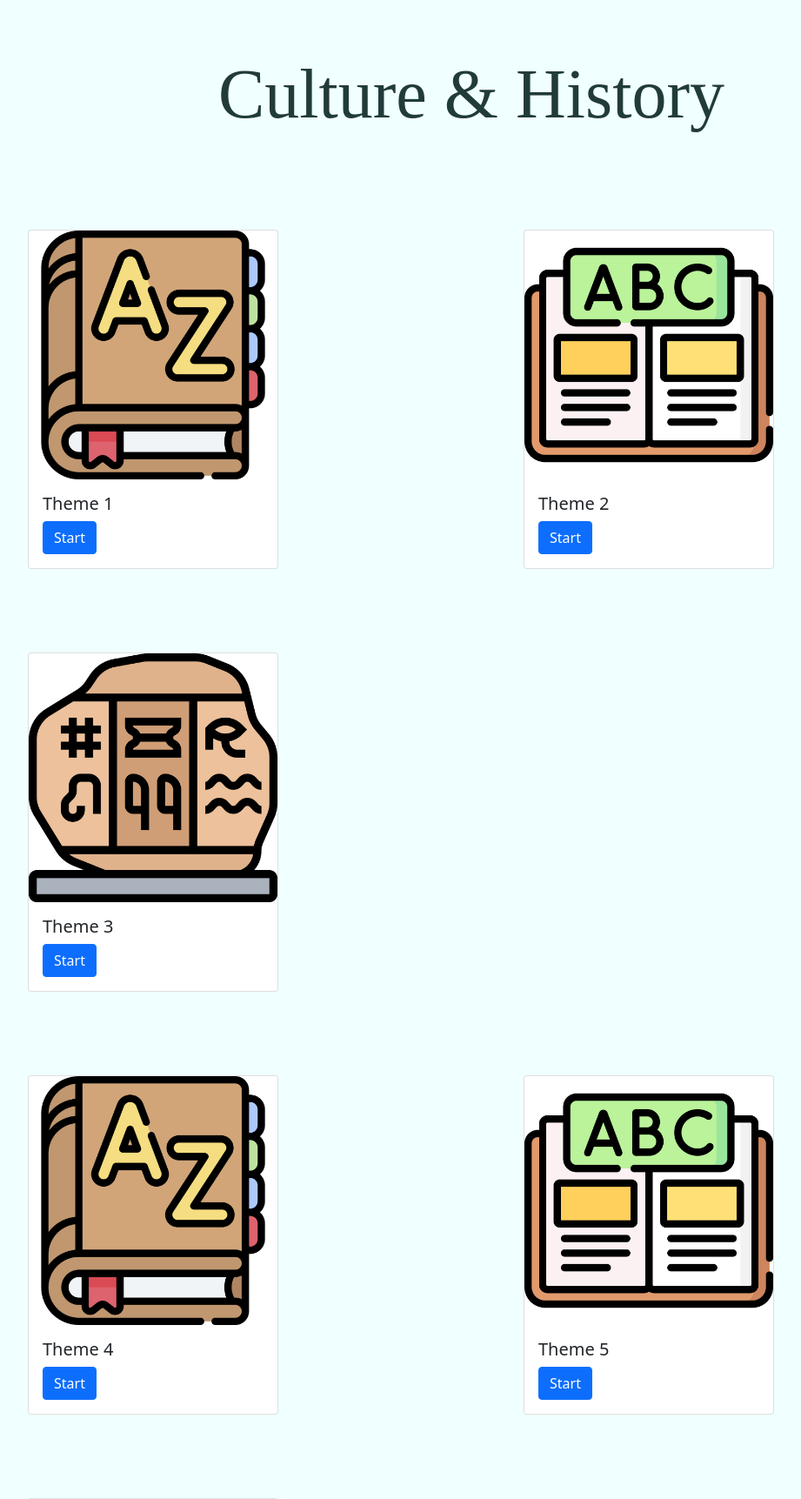
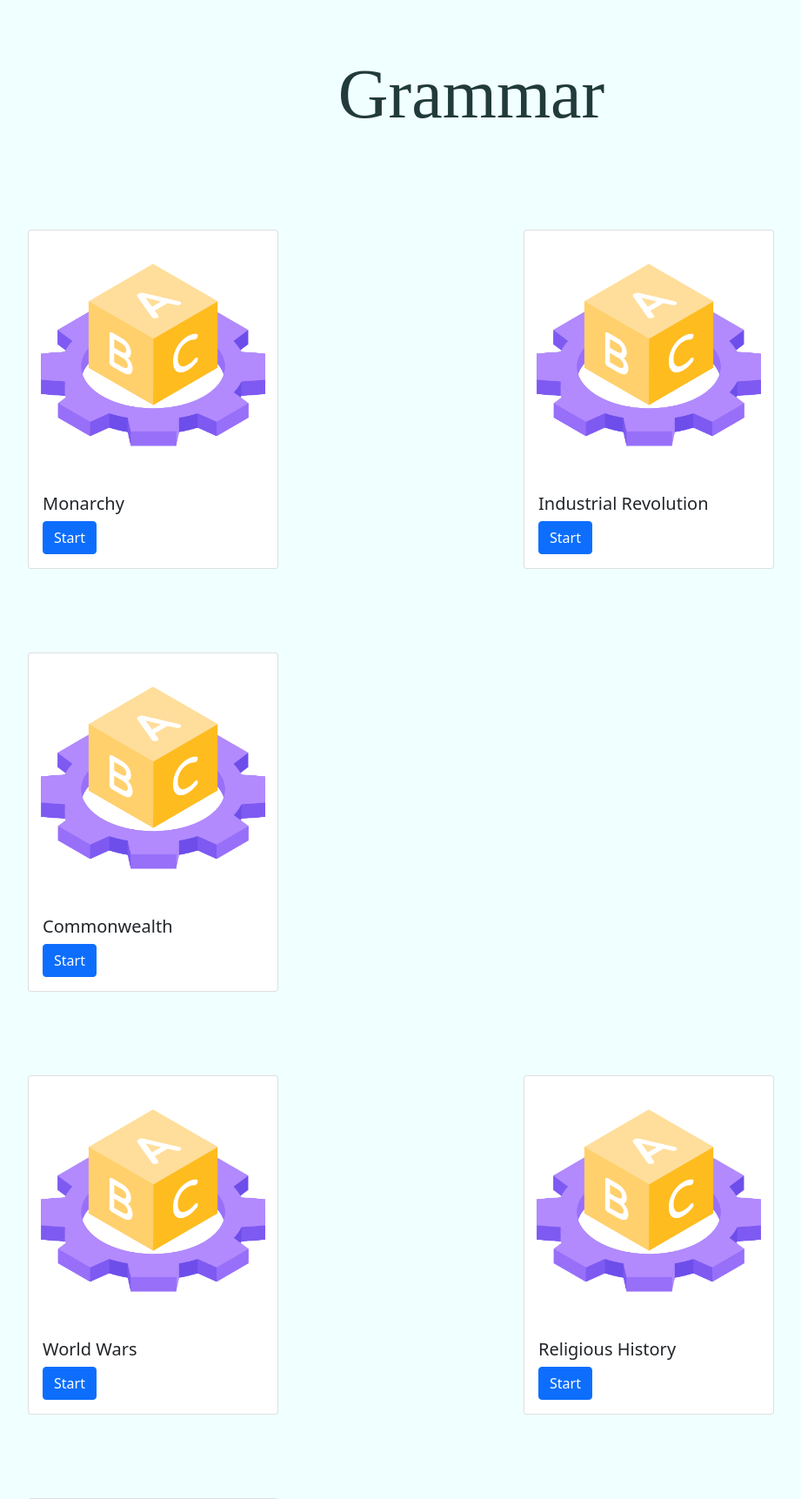
Before and after one commit to DidouLaMenace/WebSiteForLearningEnglish, a Flask app: a page that uses templates/cult/culture.html in a window 1280 px wide. Shown: the part 120-1843 px from the top of the page at 87% size, without its empty margins (98-1019 px from the left). Run offline with Flask 2, Linux system fonts and the light colour scheme; some web fonts are replaced.

Commit message:
Questions for grammar and history field

```diff
--- a/app.py
+++ b/app.py
@@ -1,22 +1,30 @@
 from flask import Flask,render_template,request
 from backend.content.selectvoc import theme_selected_voc
-from backend.content.exams import question_for_exams_voc,verifyExams
+from backend.content.exams import question_for_exams_voc
 
 app=Flask(__name__)
 
 theme_voc=["Animals","Gardening","Astronomy","Physical description","Family and Friends","Fruits and vegetables","Computer science","In the house", "Weather", "The human body","Hobbies","Nationality","Science","TOEIC"]
 theme_voc_img=["animaux.png","jardinage.png","astronomie.png","descriptionphysique.png","famille.png","legumes.png","informatique.png","maison.png","meteo.png","corpshumain.png","loisirs.png","nationalite.png","la-science.png","toeic.png"]
+
+theme_gram=["Present Simple","Present Continuous","Preterit","Past continuous","Present Perfect","Present Perfect Continuous","Past Perfect","Future Simple","Future Continuous","Modals","Comparative","Superlative"]
+
+theme_culture = ["Monarchy","Industrial Revolution","Commonwealth","World Wars","Religious History","Sports and Leisure"]
+
+
 @app.route("/")
 def page_accueil():
     return render_template("accueil/english.html")
 
 @app.route("/culture&history")
 def edit2021():
-    return render_template("cult/culture.html")
+    nb_of_culture_theme = len(theme_culture)
+    return render_template("cult/culture.html",theme_culture=theme_culture,nb_of_culture_theme=nb_of_culture_theme)
 
 @app.route("/grammar")
 def edit2022():
-    return render_template("gram/grammar.html")
+    nb_of_grammar_theme=len(theme_gram)
+    return render_template("gram/grammar.html",theme_gram=theme_gram,nb_of_grammar_theme=nb_of_grammar_theme)
 
 @app.route("/vocabulary")
 def editsuivante():
@@ -31,13 +39,21 @@ def card_voc_theme():
     answer = all_card_theme[1]
     return render_template("voc/stack-voc.html",number_of_cards=len(question),question=question,answer=answer,theme_name=theme_selected)
 
-@app.route("/card-gram-theme")
+@app.route("/train-grammar")
 def card_gram_theme():
-    return render_template("gram/stack-gram.html")
+    theme_selected = request.args.get("selected_theme")
+    all_card_theme = theme_selected_voc(theme_selected)
+    question = all_card_theme[0]
+    answer = all_card_theme[1]
+    return render_template("gram/stack-gram.html",number_of_cards=len(question),question=question,answer=answer,theme_name=theme_selected)
 
-@app.route("/card-culture-theme")
+@app.route("/train-culture&history")
 def card_cult_theme():
-    return render_template("cult/stack-cult.html")
+    theme_selected = request.args.get("selected_theme")
+    all_card_theme = theme_selected_voc(theme_selected)
+    question = all_card_theme[0]
+    answer = all_card_theme[1]
+    return render_template("cult/stack-cult.html",number_of_cards=len(question),question=question,answer=answer,theme_name=theme_selected)
 
 @app.route("/exams",methods=["GET","POST"])
 def exams():
--- a/templates/cult/culture.html
+++ b/templates/cult/culture.html
@@ -4,49 +4,55 @@
 
     <div class="container d-flex justify-content-center align-items-center text-center">
         <div class="row m-5">
-            <span class="section-text">Culture & History</span>
+            <span class="section-text">Grammar</span>
         </div>
     </div>
 
-    {% for i in range(1,13,3) %}
-
+    <form action="/train-vocabulary" method="get">
+        {% for i in range(0,nb_of_culture_theme,3): %}
         <div class="container d-flex justify-content-center align-items-center">
             <div class="row">
 
+                {% if i < nb_of_culture_theme: %}
                     <div class="col m-5">
                         <div class="card" style="width: 18rem;">
-                <img src="/static/img/dictionary.png" class="img-fluid rounded">
+                        <img src="/static/img/apprentissage.png" class="img-fluid rounded">
                         <div class="card-body">
-                    <h5 class="card-title">Theme {{i}}</h5>
-                    <a href="/card-voc-theme" class="btn btn-primary">Start</a>
+                            <h5 class="card-title">{{theme_culture[i]}}</h5>
+                            <button type="submit" name="selected_theme" href="/train-grammar" value="{{theme_culture[i]}}" class="btn btn-primary">Start</button>
                         </div>
                         </div>
                     </div>
+                {% endif %}
 
+                {% if i+1 < nb_of_culture_theme: %}
                     <div class="col m-5">
                         <div class="card" style="width: 18rem;">
-                <img src="/static/img/learning.png" class="img-fluid rounded">
+                        <img src="/static/img/apprentissage.png" class="img-fluid rounded">
                         <div class="card-body">
-                    <h5 class="card-title">Theme {{i+1}}</h5>
-                    <a href="/card-voc-theme" class="btn btn-primary">Start</a>
+                            <h5 class="card-title">{{theme_culture[i+1]}}</h5>
+                            <button type="submit" name="selected_theme" href="/train-grammar" value="{{theme_culture[i+1]}}" class="btn btn-primary">Start</button>
                         </div>
                         </div>
                     </div>
+                {% endif %}
 
+                {% if i+2 < nb_of_culture_theme: %}
                     <div class="col m-5">
                         <div class="card" style="width: 18rem;">
-                    <img src="/static/img/hieroglyph.png" class="img-fluid rounded">
+                            <img src="/static/img/apprentissage.png" class="img-fluid rounded">
                             <div class="card-body">
-                        <h5 class="card-title">Theme {{i+2}}</h5>
-                        <a href="/card-voc-theme" class="btn btn-primary">Start</a>
+                                <h5 class="card-title">{{theme_culture[i+2]}}</h5>
+                                <button type="submit" name="selected_theme" href="/train-grammar" value="{{theme_culture[i+2]}}" class="btn btn-primary">Start</button>
                             </div>
                         </div>
                     </div>
+                {% endif %}
 
             </div>
 
         </div>
-
         {% endfor %}
+    </form>
 
 {% endblock %}
```
Also changed, not shown: templates/cult/stack-cult.html (+18 -35 lines), templates/gram/grammar.html (+18 -10 lines), templates/gram/stack-gram.html (+17 -34 lines). Lines whose indentation alone changed are shown as unchanged.
